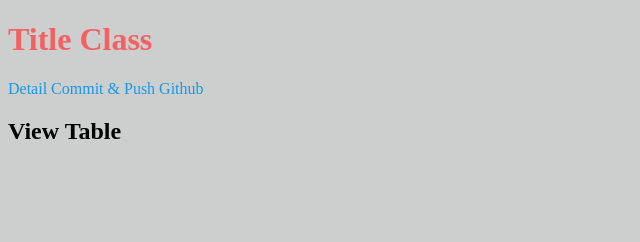
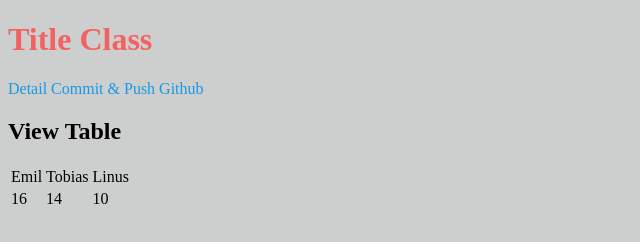
Before and after one commit to thermlarp/GithubLearning1, a plain HTML site: page index.html in a window 1280 px wide. Shown: the whole page, without its empty margins (0-640 px from the left). Drawn offline with Linux system fonts and the light colour scheme.

Commit message:
New Table Email

```diff
--- a/index.html
+++ b/index.html
@@ -13,3 +13,15 @@
 <h1>Title Class</h1>
 <p>Detail Commit & Push Github</p>
 <h2>View Table</h2>
+<table>
+  <tr>
+    <td>Emil</td>
+    <td>Tobias</td>
+    <td>Linus</td>
+  </tr>
+  <tr>
+    <td>16</td>
+    <td>14</td>
+    <td>10</td>
+  </tr>
+</table>
```
